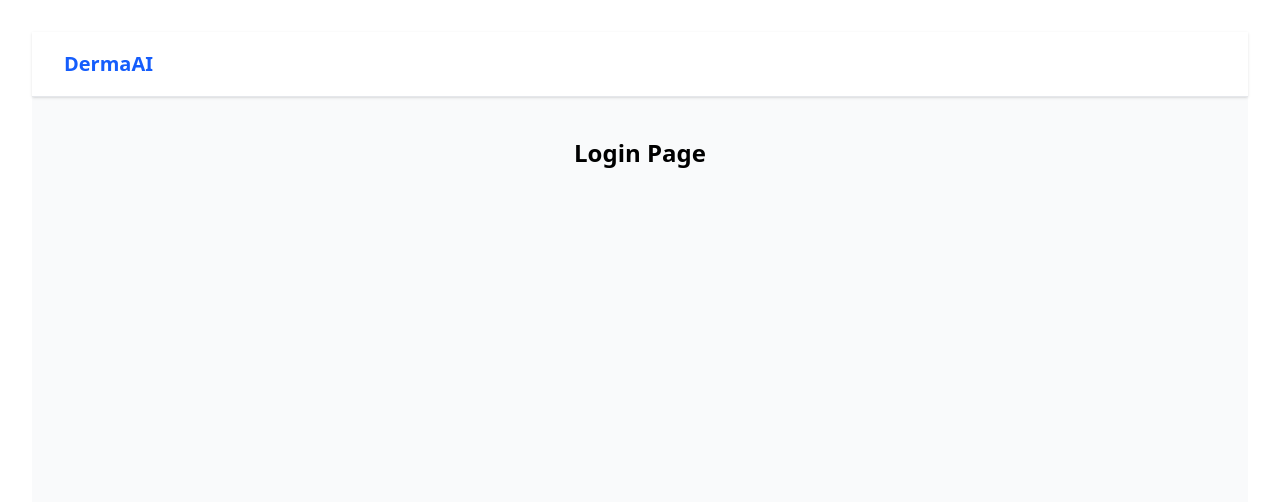
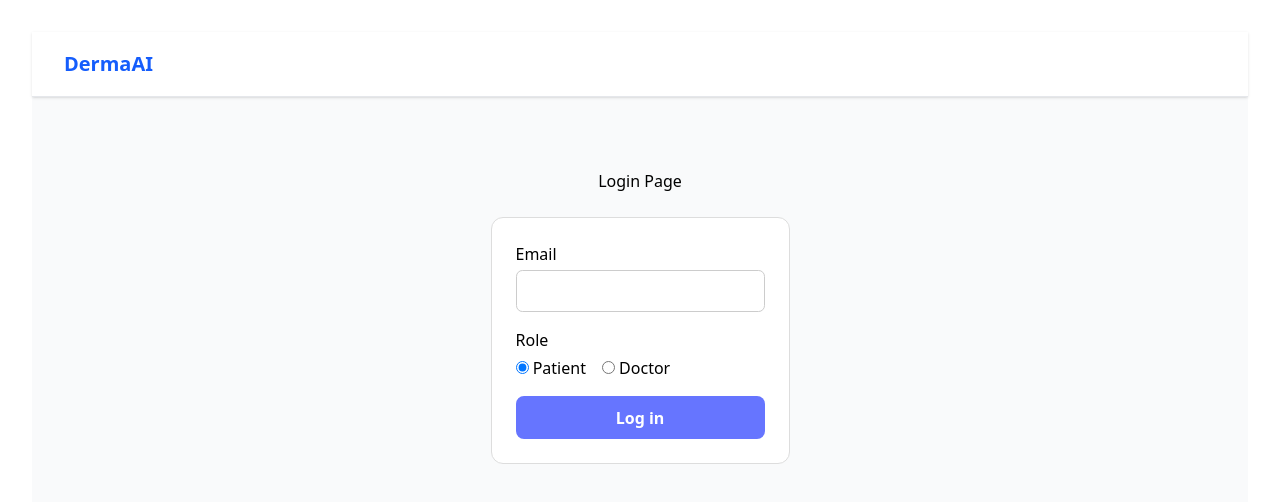
Before and after one commit to InnovAIte-Deakin/AI-Prototyping-Lab---Healthcare-Stream---Derma, a React (Vite) app in the folder frontend/: page / in a window 1280 px wide. Shown: the top 502 px of the page. Built offline with nearby package versions, Linux system fonts and the light colour scheme.

Commit message:
feat: add login UI and context login handler (F2)

```diff
--- a/frontend/src/context/AuthContext.jsx
+++ b/frontend/src/context/AuthContext.jsx
@@ -1,70 +1,84 @@
 import { createContext, useContext, useEffect, useState } from 'react';
 import axios from 'axios';
 
+const AuthContext = createContext(null);
+
+// Shared Axios client for the whole frontend
 export const apiClient = axios.create({
   baseURL: 'http://localhost:8000',
 });
 
-const AuthContext = createContext(null);
+export function AuthProvider({ children }) {
+  const [user, setUser] = useState(null);
 
-export function AuthProvider({ children }) {
-  const [user, setUser] = useState(() => {
-    const stored = localStorage.getItem('authUser');
-    if (!stored) return null;
+  // Load user from localStorage on first mount
+  useEffect(() => {
     try {
-      return JSON.parse(stored);
-    } catch {
-      return null;
+      const stored = localStorage.getItem('authUser');
+      if (stored) {
+        const parsed = JSON.parse(stored);
+        setUser(parsed);
+        setHeadersFromUser(parsed);
+      }
+    } catch (err) {
+      console.error('Failed to parse authUser from localStorage', err);
     }
-  });
+  }, []);
 
+  // Whenever user changes, sync to localStorage + apiClient headers
   useEffect(() => {
-    const interceptorId = apiClient.interceptors.request.use(
-      (config) => {
-        if (user) {
-          config.headers = {
-            ...(config.headers || {}),
-            'X-User-Id': user.id,
-            'X-User-Role': user.role,
-          };
-        }
-        return config;
-      },
-      (error) => Promise.reject(error),
-    );
-
-    return () => {
-      apiClient.interceptors.request.eject(interceptorId);
-    };
+    if (user) {
+      localStorage.setItem('authUser', JSON.stringify(user));
+      setHeadersFromUser(user);
+    } else {
+      localStorage.removeItem('authUser');
+      clearHeaders();
+    }
   }, [user]);
 
-  const login = async (email, password) => {
-    const response = await apiClient.post('/auth/login', { email, password });
-    const authUser = {
-      id: response.data.user_id,
-      email: response.data.email,
-      role: response.data.role,
+  const setHeadersFromUser = (u) => {
+    apiClient.defaults.headers['X-User-Id'] = u.id;
+    apiClient.defaults.headers['X-User-Role'] = u.role;
+  };
+
+  const clearHeaders = () => {
+    delete apiClient.defaults.headers['X-User-Id'];
+    delete apiClient.defaults.headers['X-User-Role'];
+  };
+
+  /**
+   * login({ email, role })
+   * For now this is a "fake" login:
+   * - we don't hit a real backend auth endpoint
+   * - we just set a user object that the rest of the app can use
+   *
+   * If/when the backend provides /auth/login later, you can:
+   *  - await apiClient.post('/auth/login', { email, password })
+   *  - and then setUser(response.data.user)
+   */
+  const login = async ({ email, role }) => {
+    if (!email || !role) {
+      throw new Error('Email and role are required');
+    }
+
+    // Fake user object – id could come from backend later
+    const fakeUser = {
+      id: 1,
+      email,
+      role, // 'patient' or 'doctor'
     };
-    localStorage.setItem('authUser', JSON.stringify(authUser));
-    setUser(authUser);
+
+    setUser(fakeUser);
+    return fakeUser;
   };
 
   const logout = () => {
-    localStorage.removeItem('authUser');
     setUser(null);
   };
 
-  return (
-    <AuthContext.Provider value={{ user, login, logout }}>
-      {children}
-    </AuthContext.Provider>
-  );
+  const value = { user, login, logout };
+
+  return <AuthContext.Provider value={value}>{children}</AuthContext.Provider>;
 }
 
-export function useAuth() {
-  const context = useContext(AuthContext);
-  if (!context) {
-    throw new Error('useAuth must be used within an AuthProvider');
-  }
-  return context;
-}
+export const useAuth = () => useContext(AuthContext);
--- a/frontend/src/pages/LoginPage.jsx
+++ b/frontend/src/pages/LoginPage.jsx
@@ -1,11 +1,128 @@
-import React from 'react';
+import { useState } from 'react';
+import { useNavigate } from 'react-router-dom';
+import { useAuth } from '../context/AuthContext';
 
-const LoginPage = () => {
+function LoginPage() {
+  const [email, setEmail] = useState('');
+  const [role, setRole] = useState('patient'); // 'patient' or 'doctor'
+  const [error, setError] = useState(null);
+  const [submitting, setSubmitting] = useState(false);
+
+  const { login } = useAuth();
+  const navigate = useNavigate();
+
+  const handleSubmit = async (e) => {
+    e.preventDefault();
+    setError(null);
+
+    if (!email.trim()) {
+      setError('Please enter your email.');
+      return;
+    }
+
+    try {
+      setSubmitting(true);
+      await login({ email: email.trim(), role });
+
+      // After login, route based on role
+      if (role === 'doctor') {
+        navigate('/doctor-dashboard');
+      } else {
+        navigate('/patient-dashboard');
+      }
+    } catch (err) {
+      console.error(err);
+      setError('Login failed. Please try again.');
+    } finally {
+      setSubmitting(false);
+    }
+  };
+
   return (
-    <div className="p-4">
-      <h1 className="text-2xl font-bold">Login Page</h1>
+    <div style={{ paddingTop: '3rem', textAlign: 'center' }}>
+      {/* Keep this text so existing tests still pass */}
+      <h1>Login Page</h1>
+
+      <form
+        onSubmit={handleSubmit}
+        style={{
+          marginTop: '1.5rem',
+          display: 'inline-block',
+          textAlign: 'left',
+          padding: '1.5rem',
+          borderRadius: '0.75rem',
+          border: '1px solid #ddd',
+          minWidth: '280px',
+          background: '#fff',
+        }}
+      >
+        <div style={{ marginBottom: '1rem' }}>
+          <label style={{ fontWeight: 500 }}>
+            Email
+            <br />
+            <input
+              type="email"
+              value={email}
+              onChange={(e) => setEmail(e.target.value)}
+              required
+              style={{
+                marginTop: '0.25rem',
+                width: '100%',
+                padding: '0.5rem',
+                borderRadius: '0.4rem',
+                border: '1px solid #ccc',
+              }}
+            />
+          </label>
+        </div>
+
+        <div style={{ marginBottom: '1rem' }}>
+          <span style={{ fontWeight: 500 }}>Role</span>
+          <div style={{ marginTop: '0.25rem' }}>
+            <label style={{ marginRight: '1rem' }}>
+              <input
+                type="radio"
+                value="patient"
+                checked={role === 'patient'}
+                onChange={() => setRole('patient')}
+              />{' '}
+              Patient
+            </label>
+            <label>
+              <input
+                type="radio"
+                value="doctor"
+                checked={role === 'doctor'}
+                onChange={() => setRole('doctor')}
+              />{' '}
+              Doctor
+            </label>
+          </div>
+        </div>
+
+        {error && (
+          <p style={{ color: 'red', marginBottom: '0.75rem' }}>{error}</p>
+        )}
+
+        <button
+          type="submit"
+          disabled={submitting}
+          style={{
+            width: '100%',
+            padding: '0.6rem 1rem',
+            borderRadius: '0.5rem',
+            border: 'none',
+            background: submitting ? '#9aa6ff' : '#6675ff',
+            color: '#fff',
+            fontWeight: 600,
+            cursor: submitting ? 'default' : 'pointer',
+          }}
+        >
+          {submitting ? 'Logging in…' : 'Log in'}
+        </button>
+      </form>
     </div>
   );
-};
+}
 
 export default LoginPage;
```
